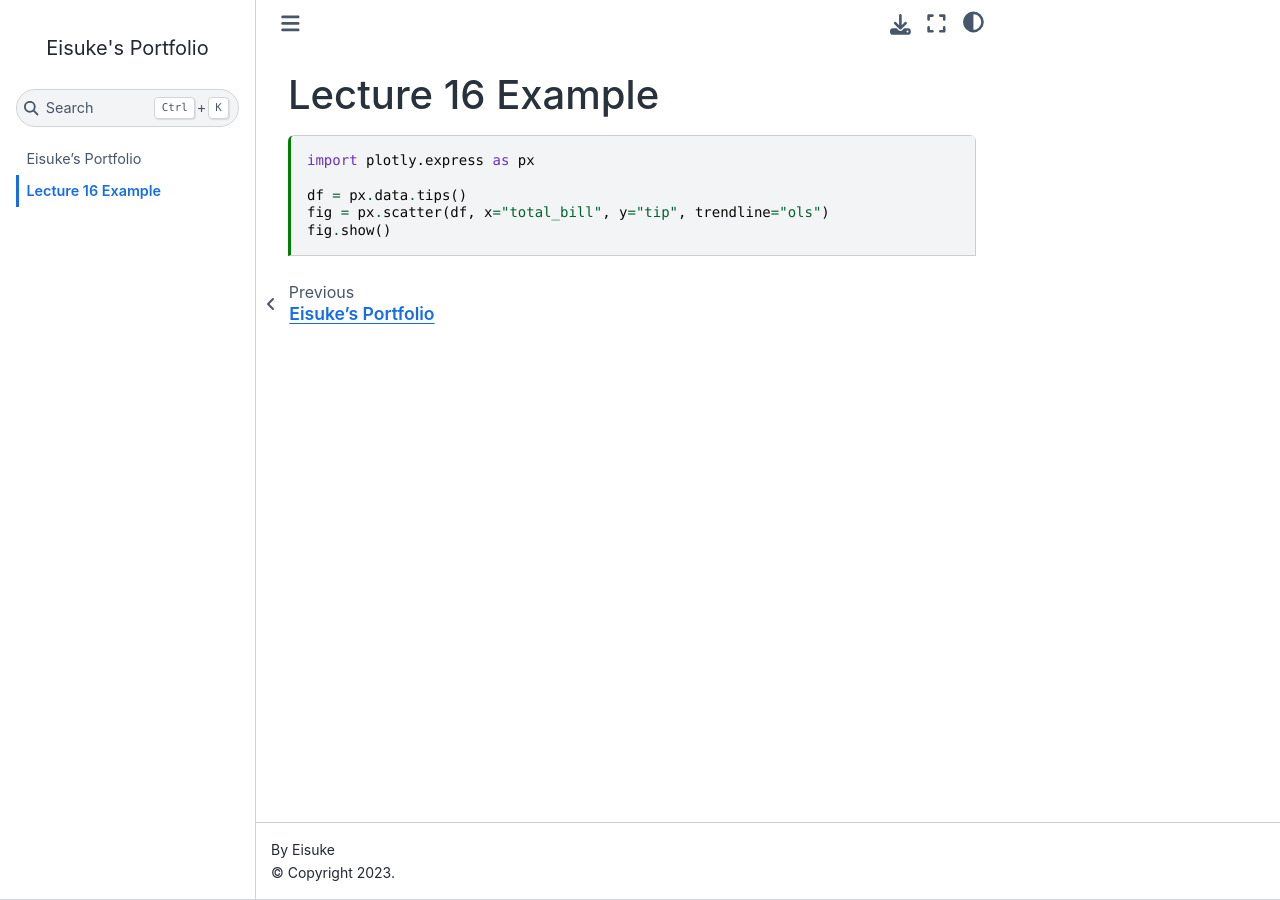
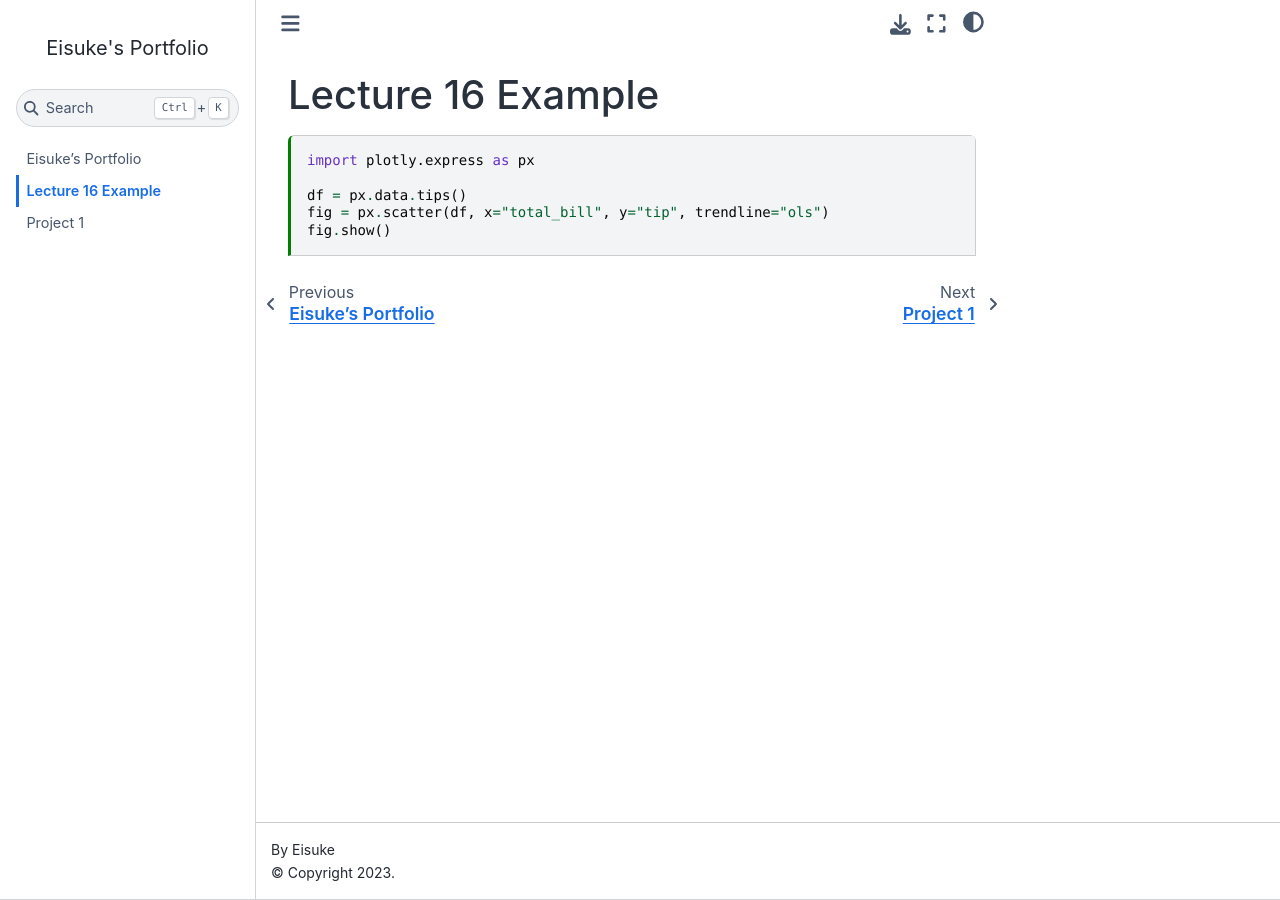
Before and after one commit to eisuke0912/eisuke.github.io, a Jupyter Book: the page built from lecture_16_example.ipynb, in a window 1280 px wide. Built offline with Jupyter Book 1.0.4 settings and Sphinx 7.4.7 and the Sphinx Book theme 1.1.4, drawn with Linux system fonts in a browser that asks for light colours; comment, search, counter and statistics services are not loaded.

Commit message:
add a new content

```diff
--- a/_toc.yml
+++ b/_toc.yml
@@ -2,3 +2,4 @@ format: jb-book
 root: index.md
 chapters:
   - file: lecture_16_example.ipynb
+  - file: project 1.ipynb
```
Also changed, not shown: project 1.ipynb (added).
